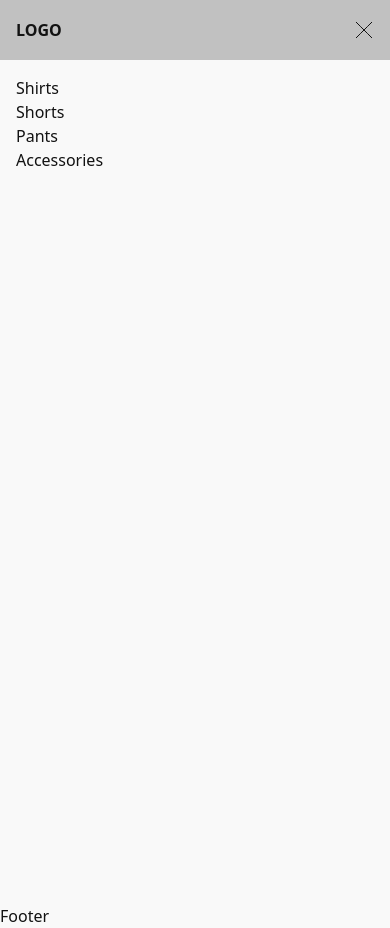
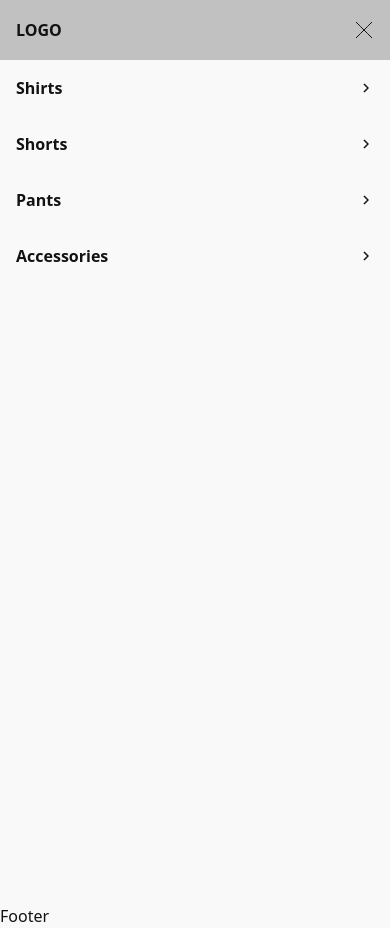
Before and after one commit to duncanmatt/ecomm_next, a Next.js app: page / in a window 390 px wide. Both pictures are taken after a click on the element 364 px from the left and 30 px from the top of the page. Built offline with nearby package versions, Linux system fonts and the light colour scheme.

Commit message:
mobile menu layout

```diff
--- a/src/components/header/Menu.tsx
+++ b/src/components/header/Menu.tsx
@@ -1,4 +1,5 @@
 import Link from 'next/link';
+import CaretRightIcon from '../icons/CaretRightIcon';
 
 const links = [
 	{
@@ -25,11 +26,20 @@ const links = [
 
 const Menu = () => {
 	return (
-		<div className='z-100'>
-			<ul>
+		<div className='h-full w-full'>
+			<ul className='block'>
 				{links.map(link => (
-					<li key={link.id}>
-						<Link href={link.target_url}>{link.target}</Link>
+					<li
+						key={link.id}
+						className='pb-2rem'>
+						<Link
+							className='flex flex-1 flex-row justify-between items-center text-l font-bold'
+							href={link.target_url}>
+							<span>{link.target}</span>
+							<span className='flex'>
+								<CaretRightIcon />
+							</span>
+						</Link>
 					</li>
 				))}
 			</ul>
--- /dev/null
+++ b/src/components/icons/CaretRightIcon.tsx
@@ -0,0 +1,19 @@
+const CaretRightIcon = () => {
+	return (
+		<svg
+			width='16'
+			height='16'
+			viewBox='0 0 16 16'
+			fill='none'
+			xmlns='http://www.w3.org/2000/svg'
+			aria-hidden='true'>
+			<path
+				d='M6 12L10 8L6 4'
+				stroke='#121212'
+				strokeWidth='1.5'
+				strokeLinejoin='round'></path>
+		</svg>
+	);
+};
+
+export default CaretRightIcon;
```
